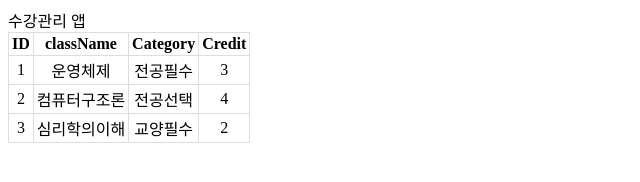
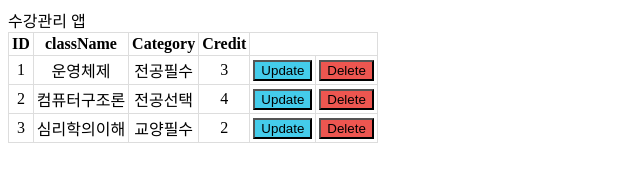
Before and after one commit to pparksang1013/CRUD-app, a plain HTML site: page index.html in a window 1280 px wide. Shown: the whole page, without its empty margins (0-640 px from the left). Drawn offline with Linux system fonts and the light colour scheme.

Commit message:
ClassApp : btn

```diff
--- a/index.html
+++ b/index.html
@@ -1,13 +1,13 @@
 <!DOCTYPE html>
 <html lang="ko">
-<head>
-    <meta charset="UTF-8">
-    <meta name="viewport" content="width=device-width, initial-scale=1.0">
+  <head>
+    <meta charset="UTF-8" />
+    <meta name="viewport" content="width=device-width, initial-scale=1.0" />
     <title>Document</title>
-    <link rel="stylesheet" href="style.css">
-</head>
-<body>
+    <link rel="stylesheet" href="style.css" />
+  </head>
+  <body>
     <div id="container"></div>
-</body>
-<script src="main.js"></script>
+  </body>
+  <script src="main.js"></script>
 </html>
--- a/main.js
+++ b/main.js
@@ -1,11 +1,11 @@
-let crudApp = new function() {
+let crudApp = new (function () {
   this.myClass = [
-        {ID: 1, className: '운영체제', Category: '전공필수', Credit: 3},
-        {ID: 2, className: '컴퓨터구조론', Category: '전공선택', Credit: 4},
-        {ID: 3, className: '심리학의이해', Category: '교양필수', Credit: 2}
-    ]
+    { ID: 1, className: '운영체제', Category: '전공필수', Credit: 3 },
+    { ID: 2, className: '컴퓨터구조론', Category: '전공선택', Credit: 4 },
+    { ID: 3, className: '심리학의이해', Category: '교양필수', Credit: 2 },
+  ];
   //선택할 수 있는 항목 정의.
-    this.Category = ['전공필수','전공선택','교양필수','교양선택'];
+  this.Category = ['전공필수', '전공선택', '교양필수', '교양선택'];
 
   //table header에 담길 데이터를 확정성을 위해 배열에 담기
   this.col = [];
@@ -16,48 +16,76 @@ let crudApp = new function() {
 
     //col에 새로운 table header에 해당하는 데이터 ( myClass의  key 값) 들을 넣어주는 코드
     //비어있는 col 배열에 myClass 배열 속 객체들의 key값들을 넣어줘야 한다.
-    for(let i = 0; i < this.myClass.length; i++ ) {
+    for (let i = 0; i < this.myClass.length; i++) {
       //각 객체들 속의 key값들 순화
-            for(let key in this.myClass[i]) {
+      for (let key in this.myClass[i]) {
         //key를 col배열에 담기
-                if(this.col.indexOf(key) === -1) this.col.push(key);
-
-                };
-
-                };
+        if (this.col.indexOf(key) === -1) this.col.push(key);
+      }
+    }
 
     let table = document.createElement('table');
-                table.setAttribute('id','classTable');
+    table.setAttribute('id', 'classTable');
     //tr table row 새로운 행 추가.
     let tr = table.insertRow(-1);
 
     //th table header
-                for(let h = 0; h < this.col.length; h++){
+    for (let h = 0; h < this.col.length; h++) {
       let th = document.createElement('th');
       th.innerHTML = this.col[h];
       tr.appendChild(th);
-                };
+    }
 
     //td 작성
-                for(i = 0; i < this.myClass.length; i++){
+    for (i = 0; i < this.myClass.length; i++) {
       // table에 한 행 추가.
       tr = table.insertRow(-1);
       //table header를 길이만큼 순회하면서 매칭되는 데이터 갖고오기
-                    for(j=0; j < this.col.length; j++ ){
+      for (j = 0; j < this.col.length; j++) {
         //한 행에 해당하는 한 칸은 incertcell
         let tabCell = tr.insertCell(-1);
         tabCell.innerHTML = this.myClass[i][this.col[j]];
       }
+      //btn 만들기
+      //업데이트 버튼x
+      this.td = document.createElement('td');
+      tr.appendChild(this.td);
+      let btnUpdate = document.createElement('input');
+      btnUpdate.setAttribute('type', 'button');
+      btnUpdate.setAttribute('value', 'Update');
+      btnUpdate.setAttribute('id', 'Edit' + i);
+      btnUpdate.setAttribute('style', 'background-color:#44CCEB');
+      btnUpdate.setAttribute('onclick', 'crudApp.Update(this)'); //버튼이 클릭 될 때 마다 실행할 메소드
+      this.td.appendChild(btnUpdate);
 
+      //save btn
+      tr.appendChild(this.td);
+      let btnSave = document.createElement('input');
+      btnSave.setAttribute('type', 'button');
+      btnSave.setAttribute('value', 'Save');
+      btnSave.setAttribute('id', 'save' + i);
+      btnSave.setAttribute('style', 'display:none');
+      btnSave.setAttribute('onclick', 'crudApp.Save(this)'); //버튼이 클릭 될 때 마다 실행할 메소드
+      this.td.appendChild(btnSave);
+
+      //delete btn
+      this.td = document.createElement('td');
+      tr.appendChild(this.td);
+      let btnDelete = document.createElement('input');
+      btnDelete.setAttribute('type', 'button');
+      btnDelete.setAttribute('value', 'Delete');
+      btnDelete.setAttribute('id', 'Delete' + i);
+      btnDelete.setAttribute('style', 'background-color:#ED5650');
+      btnDelete.setAttribute('onclick', 'crudApp.Delete(this)'); //버튼이 클릭 될 때 마다 실행할 메소드
+      this.td.appendChild(btnDelete);
     }
 
+    //title
     let div = document.getElementById('container');
     div.innerHTML = '수강관리 앱';
     div.appendChild(table);
-
   };
-
-        };
+})();
 
 crudApp.createTable();
 
```
Lines whose indentation alone changed are shown as unchanged.
